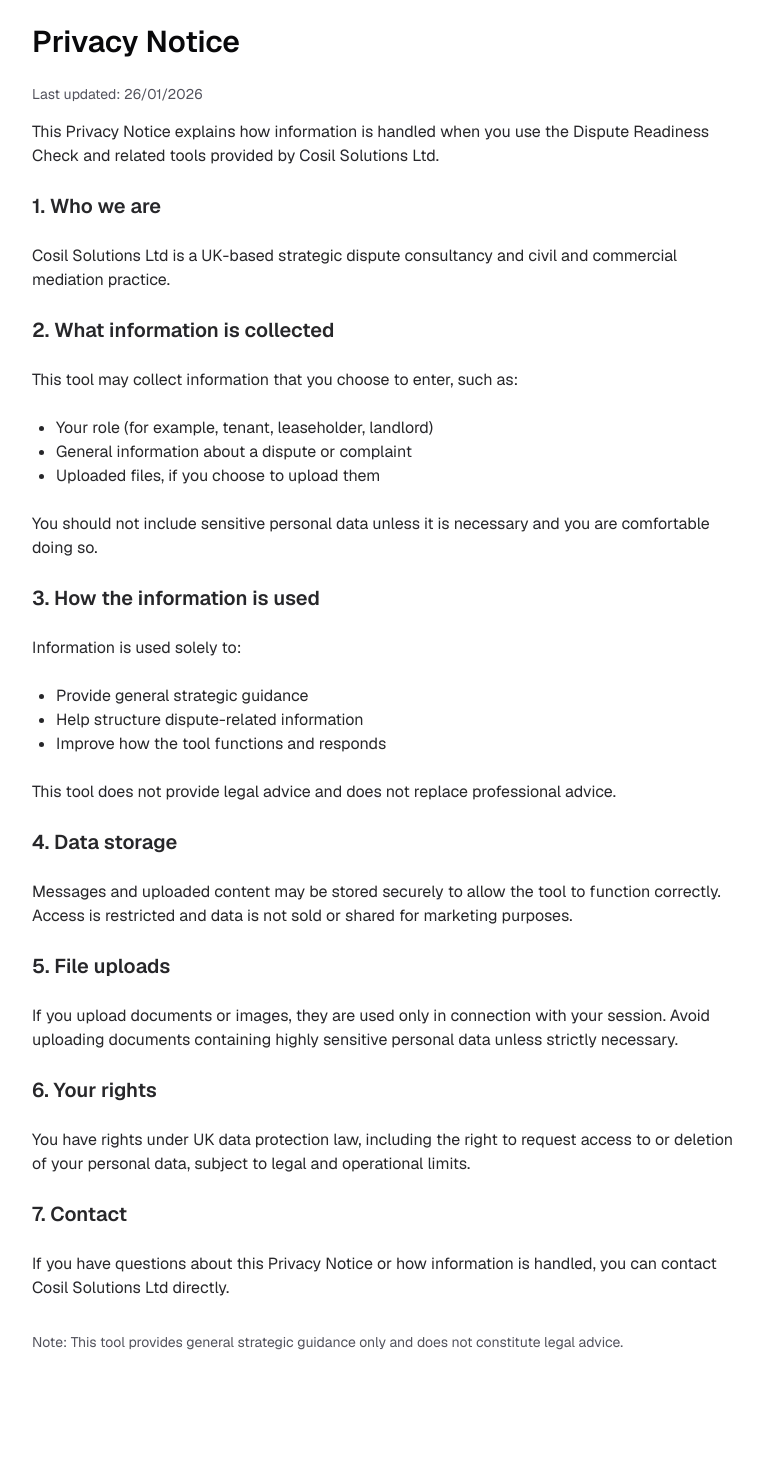
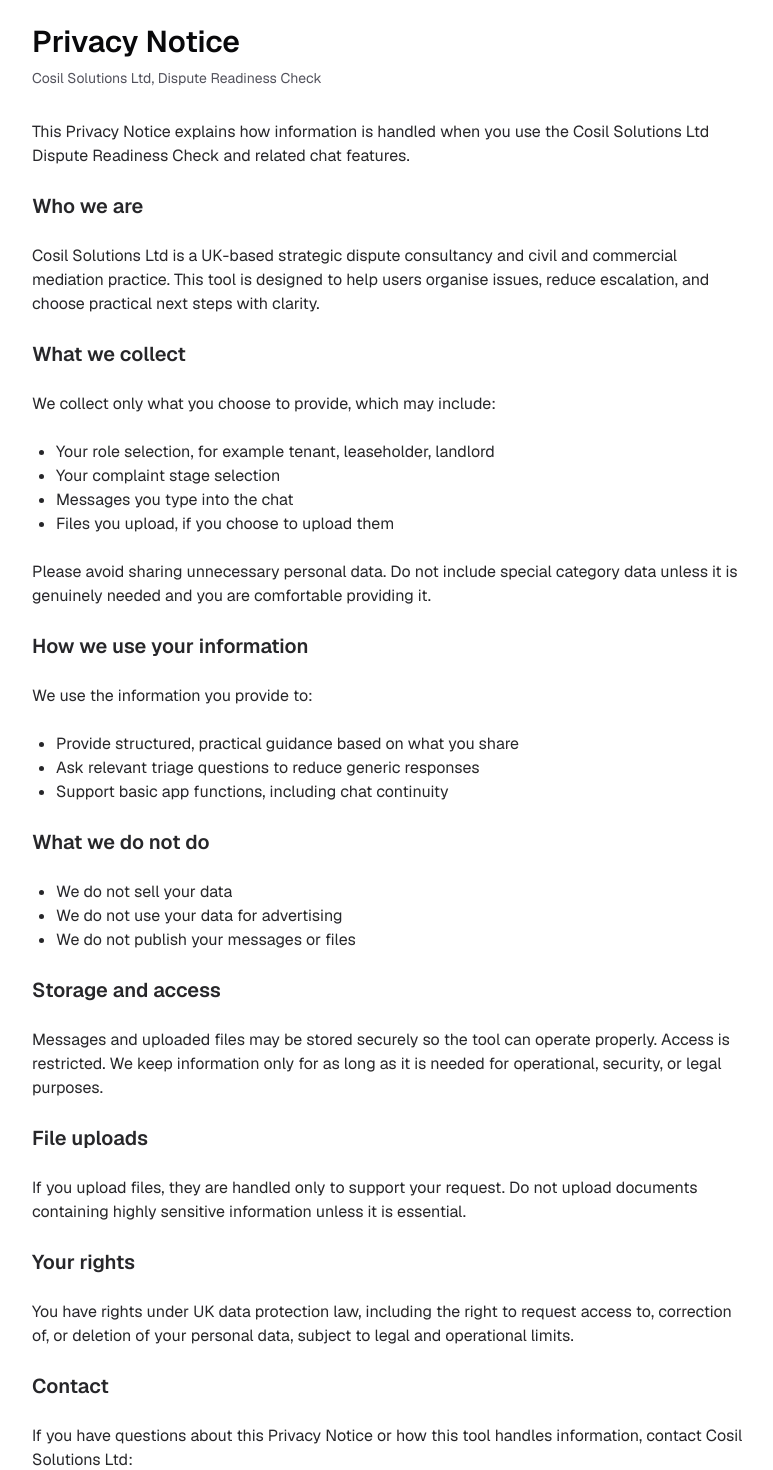
Before and after one commit to Insleye/cosil-dispute-readiness, a Next.js app: page /app/privacy in a window 1280 px wide. Shown: the part 40-1510 px from the top of the page, without its empty margins (248-1021 px from the left). Before the commit the page ends 1456 px from the top, so only its background shows below. Built offline with nearby package versions, Linux system fonts and the light colour scheme.

Commit message:
Update page.tsx

```diff
--- a/app/app/privacy/page.tsx
+++ b/app/app/privacy/page.tsx
@@ -1,85 +1,89 @@
 export default function PrivacyPage() {
   return (
     <main className="mx-auto max-w-3xl px-6 py-16">
-      <h1 className="mb-6 text-3xl font-semibold">Privacy Notice</h1>
-
-      <p className="mb-4 text-sm text-zinc-600">
-        Last updated: {new Date().toLocaleDateString("en-GB")}
+      <h1 className="mb-2 text-3xl font-semibold">Privacy Notice</h1>
+      <p className="mb-8 text-sm text-zinc-600">
+        Cosil Solutions Ltd, Dispute Readiness Check
       </p>
 
-      <section className="space-y-6 text-base text-zinc-800">
+      <section className="space-y-6 text-zinc-800">
         <p>
           This Privacy Notice explains how information is handled when you use
-          the Dispute Readiness Check and related tools provided by Cosil
-          Solutions Ltd.
+          the Cosil Solutions Ltd Dispute Readiness Check and related chat
+          features.
         </p>
 
-        <h2 className="text-xl font-semibold">1. Who we are</h2>
+        <h2 className="text-xl font-semibold">Who we are</h2>
         <p>
           Cosil Solutions Ltd is a UK-based strategic dispute consultancy and
-          civil and commercial mediation practice.
+          civil and commercial mediation practice. This tool is designed to help
+          users organise issues, reduce escalation, and choose practical next
+          steps with clarity.
         </p>
 
-        <h2 className="text-xl font-semibold">2. What information is collected</h2>
+        <h2 className="text-xl font-semibold">What we collect</h2>
+        <p>We collect only what you choose to provide, which may include:</p>
+        <ul className="list-disc pl-6">
+          <li>Your role selection, for example tenant, leaseholder, landlord</li>
+          <li>Your complaint stage selection</li>
+          <li>Messages you type into the chat</li>
+          <li>Files you upload, if you choose to upload them</li>
+        </ul>
         <p>
-          This tool may collect information that you choose to enter, such as:
+          Please avoid sharing unnecessary personal data. Do not include special
+          category data unless it is genuinely needed and you are comfortable
+          providing it.
+        </p>
+
+        <h2 className="text-xl font-semibold">How we use your information</h2>
+        <p>We use the information you provide to:</p>
+        <ul className="list-disc pl-6">
+          <li>Provide structured, practical guidance based on what you share</li>
+          <li>Ask relevant triage questions to reduce generic responses</li>
+          <li>Support basic app functions, including chat continuity</li>
+        </ul>
+
+        <h2 className="text-xl font-semibold">What we do not do</h2>
+        <ul className="list-disc pl-6">
+          <li>We do not sell your data</li>
+          <li>We do not use your data for advertising</li>
+          <li>We do not publish your messages or files</li>
+        </ul>
+
+        <h2 className="text-xl font-semibold">Storage and access</h2>
+        <p>
+          Messages and uploaded files may be stored securely so the tool can
+          operate properly. Access is restricted. We keep information only for
+          as long as it is needed for operational, security, or legal purposes.
+        </p>
+
+        <h2 className="text-xl font-semibold">File uploads</h2>
+        <p>
+          If you upload files, they are handled only to support your request.
+          Do not upload documents containing highly sensitive information unless
+          it is essential.
+        </p>
+
+        <h2 className="text-xl font-semibold">Your rights</h2>
+        <p>
+          You have rights under UK data protection law, including the right to
+          request access to, correction of, or deletion of your personal data,
+          subject to legal and operational limits.
+        </p>
+
+        <h2 className="text-xl font-semibold">Contact</h2>
+        <p>
+          If you have questions about this Privacy Notice or how this tool
+          handles information, contact Cosil Solutions Ltd:
         </p>
         <ul className="list-disc pl-6">
-          <li>Your role (for example, tenant, leaseholder, landlord)</li>
-          <li>General information about a dispute or complaint</li>
-          <li>Uploaded files, if you choose to upload them</li>
+          <li>Email: admin@cosilsolution.co.uk</li>
+          <li>Phone: 0207 458 4707 or 07587 065511</li>
         </ul>
 
-        <p>
-          You should not include sensitive personal data unless it is necessary
-          and you are comfortable doing so.
-        </p>
-
-        <h2 className="text-xl font-semibold">3. How the information is used</h2>
-        <p>
-          Information is used solely to:
-        </p>
-        <ul className="list-disc pl-6">
-          <li>Provide general strategic guidance</li>
-          <li>Help structure dispute-related information</li>
-          <li>Improve how the tool functions and responds</li>
-        </ul>
-
-        <p>
-          This tool does not provide legal advice and does not replace
-          professional advice.
-        </p>
-
-        <h2 className="text-xl font-semibold">4. Data storage</h2>
-        <p>
-          Messages and uploaded content may be stored securely to allow the tool
-          to function correctly. Access is restricted and data is not sold or
-          shared for marketing purposes.
-        </p>
-
-        <h2 className="text-xl font-semibold">5. File uploads</h2>
-        <p>
-          If you upload documents or images, they are used only in connection
-          with your session. Avoid uploading documents containing highly
-          sensitive personal data unless strictly necessary.
-        </p>
-
-        <h2 className="text-xl font-semibold">6. Your rights</h2>
-        <p>
-          You have rights under UK data protection law, including the right to
-          request access to or deletion of your personal data, subject to legal
-          and operational limits.
-        </p>
-
-        <h2 className="text-xl font-semibold">7. Contact</h2>
-        <p>
-          If you have questions about this Privacy Notice or how information is
-          handled, you can contact Cosil Solutions Ltd directly.
-        </p>
-
-        <p className="mt-8 text-sm text-zinc-600">
-          Note: This tool provides general strategic guidance only and does not
-          constitute legal advice.
+        <p className="pt-6 text-sm text-zinc-600">
+          Note: This tool provides general strategic guidance. It does not
+          provide legal advice.
         </p>
       </section>
     </main>
```
